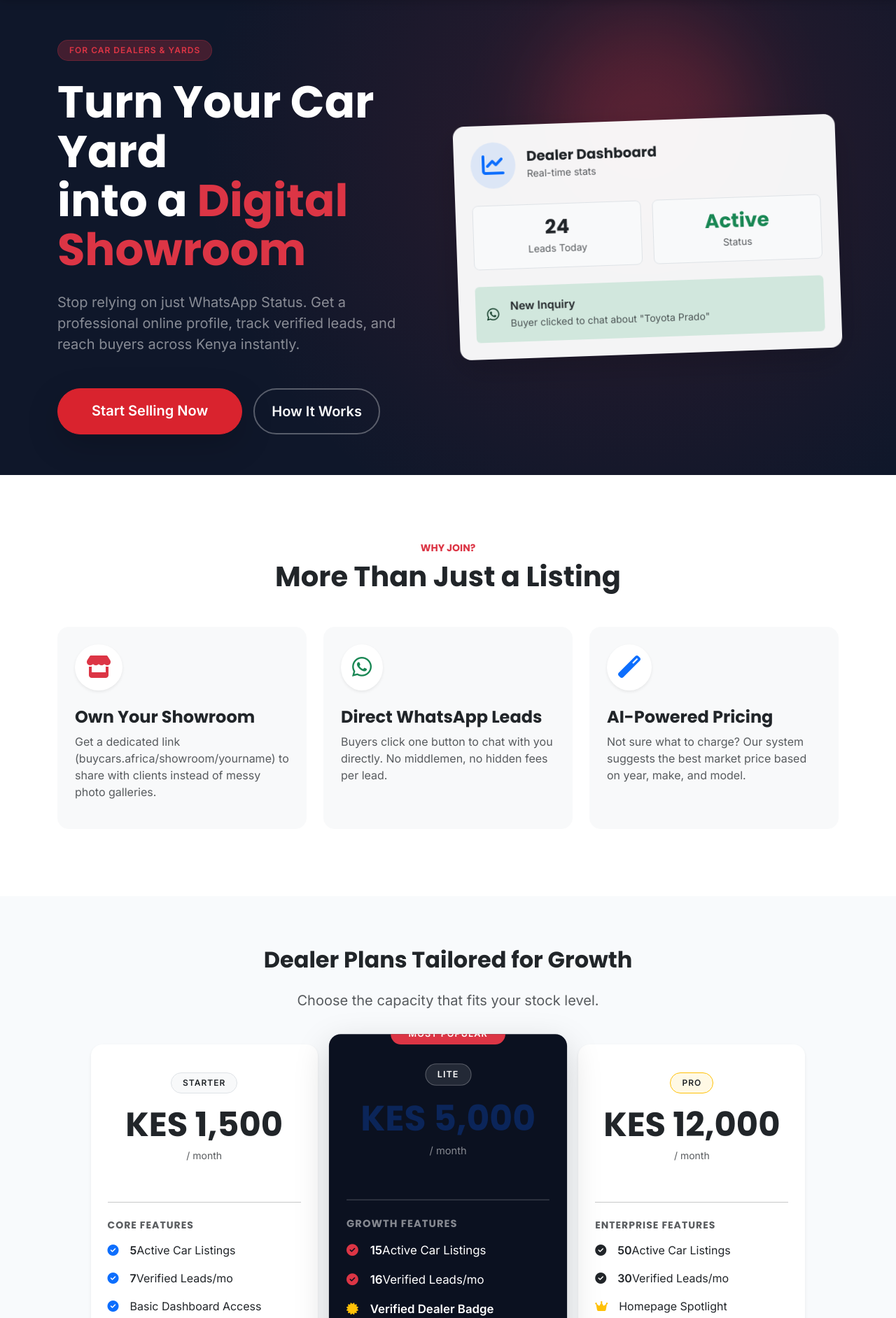
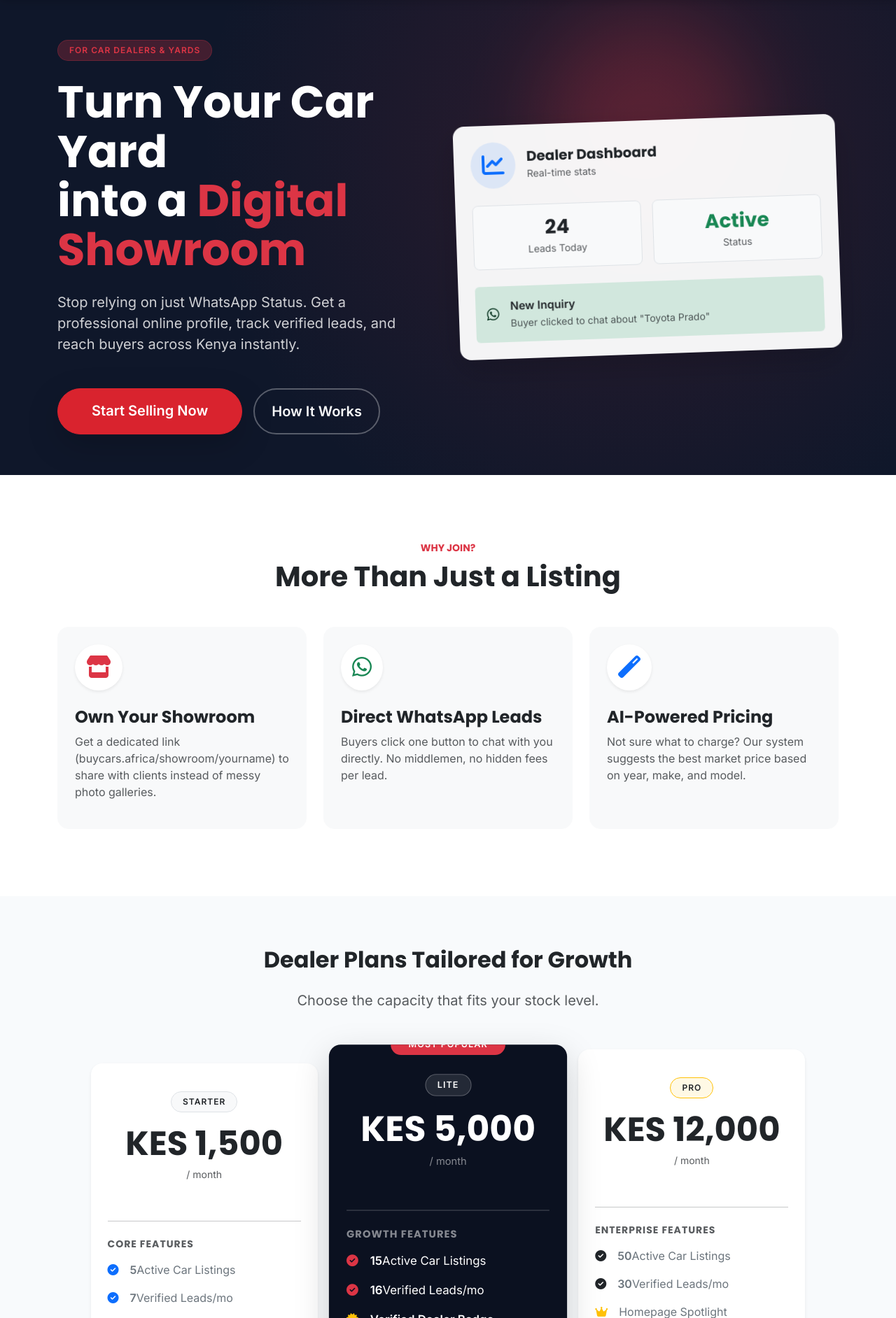
Before and after one commit to kelvinketer/buycars-africa, a Django app: page /sell/ in a window 1280 px wide. Shown: the part 85-1969 px from the top of the page at 70% size. Run offline with Django 5.2, Linux system fonts and the light colour scheme.

Commit message:
UI: Fix Middle Pricing Card visibility and Badge position

```diff
--- a/templates/saas/sell.html
+++ b/templates/saas/sell.html
@@ -16,12 +16,12 @@
                     FOR CAR DEALERS & YARDS
                 </span>
 
-                <h1 class="display-3 fw-bold mb-4 text-white" style="line-height: 1.1;">
+                <h1 class="display-3 fw-bold mb-4" style="color: #ffffff !important; line-height: 1.1;">
                     Turn Your Car Yard <br>
                     into a <span class="text-danger">Digital Showroom</span>
                 </h1>
 
-                <p class="lead text-white-50 mb-5 pe-lg-5 fs-5">
+                <p class="lead mb-5 pe-lg-5 fs-5" style="color: rgba(255,255,255,0.8) !important;">
                     Stop relying on just WhatsApp Status. Get a professional online profile, track verified leads, and reach buyers across Kenya instantly.
                 </p>
 
@@ -130,7 +130,7 @@
 
                 <div class="row g-4 justify-content-center align-items-center">
 
-                    <div class="col-md-4">
+                    <div class="col-lg-4 col-md-6">
                         <div class="card border-0 shadow-sm p-4 rounded-4 bg-white h-100 position-relative">
                             <div class="py-3">
                                 <span class="badge bg-light text-dark border px-3 py-2 rounded-pill text-uppercase small fw-bold ls-1 mb-3">Starter</span>
@@ -140,12 +140,11 @@
                             <hr class="opacity-10 my-4">
                             <div class="text-start">
                                 <h6 class="fw-bold text-uppercase small text-muted mb-3 ls-1">Core Features</h6>
-                                <ul class="list-unstyled">
+                                <ul class="list-unstyled text-secondary">
                                     <li class="mb-3 d-flex align-items-center"><i class="fas fa-check-circle text-primary me-3"></i> <strong>5</strong> Active Car Listings</li>
                                     <li class="mb-3 d-flex align-items-center"><i class="fas fa-check-circle text-primary me-3"></i> <strong>7</strong> Verified Leads/mo</li>
                                     <li class="mb-3 d-flex align-items-center"><i class="fas fa-check-circle text-primary me-3"></i> Basic Dashboard Access</li>
                                     <li class="mb-3 d-flex align-items-center"><i class="fab fa-whatsapp text-success me-3 fa-lg"></i> Direct WhatsApp Integration</li>
-                                    <li class="mb-3 d-flex align-items-center text-muted opacity-50"><i class="fas fa-times-circle me-3"></i> Verified Dealer Badge</li>
                                 </ul>
                             </div>
                             <div class="mt-4">
@@ -154,18 +153,23 @@
                         </div>
                     </div>
 
-                    <div class="col-md-4">
-                        <div class="card border-0 shadow-lg p-4 rounded-4 text-white h-100 position-relative" style="background-color: #0b1120; transform: scale(1.05); z-index: 2;">
-                            <span class="position-absolute top-0 start-50 translate-middle badge rounded-pill bg-danger px-4 py-2 fw-bold ls-1">MOST POPULAR</span>
+                    <div class="col-lg-4 col-md-6">
+                        <div class="card border-0 shadow-lg p-4 rounded-4 position-relative" style="background-color: #0b1120; transform: scale(1.05); z-index: 2; margin-top: 15px;">
+
+                            <span class="position-absolute start-50 translate-middle badge rounded-pill bg-danger px-4 py-2 fw-bold ls-1"
+                                  style="top: 0; z-index: 10;">
+                                MOST POPULAR
+                            </span>
+
                             <div class="py-3">
                                 <span class="badge bg-white bg-opacity-10 text-white border border-white border-opacity-25 px-3 py-2 rounded-pill text-uppercase small fw-bold ls-1 mb-3">Lite</span>
-                                <h2 class="fw-bold display-5 mb-1">KES 5,000</h2>
+                                <h2 class="fw-bold display-5 mb-1 text-white">KES 5,000</h2>
                                 <p class="text-white-50 small">/ month</p>
                             </div>
                             <hr class="opacity-25 my-4 border-white">
                             <div class="text-start">
                                 <h6 class="fw-bold text-uppercase small text-white-50 mb-3 ls-1">Growth Features</h6>
-                                <ul class="list-unstyled">
+                                <ul class="list-unstyled text-white">
                                     <li class="mb-3 d-flex align-items-center"><i class="fas fa-check-circle text-danger me-3"></i> <strong>15</strong> Active Car Listings</li>
                                     <li class="mb-3 d-flex align-items-center"><i class="fas fa-check-circle text-danger me-3"></i> <strong>16</strong> Verified Leads/mo</li>
                                     <li class="mb-3 d-flex align-items-center"><i class="fas fa-certificate text-warning me-3"></i> <strong>Verified Dealer Badge</strong></li>
@@ -179,7 +183,7 @@
                         </div>
                     </div>
 
-                    <div class="col-md-4">
+                    <div class="col-lg-4 col-md-6">
                         <div class="card border-0 shadow-sm p-4 rounded-4 bg-white h-100 position-relative">
                              <div class="py-3">
                                 <span class="badge bg-warning bg-opacity-10 text-dark border border-warning px-3 py-2 rounded-pill text-uppercase small fw-bold ls-1 mb-3">Pro</span>
@@ -189,7 +193,7 @@
                             <hr class="opacity-10 my-4">
                             <div class="text-start">
                                 <h6 class="fw-bold text-uppercase small text-muted mb-3 ls-1">Enterprise Features</h6>
-                                <ul class="list-unstyled">
+                                <ul class="list-unstyled text-secondary">
                                     <li class="mb-3 d-flex align-items-center"><i class="fas fa-check-circle text-dark me-3"></i> <strong>50</strong> Active Car Listings</li>
                                     <li class="mb-3 d-flex align-items-center"><i class="fas fa-check-circle text-dark me-3"></i> <strong>30</strong> Verified Leads/mo</li>
                                     <li class="mb-3 d-flex align-items-center"><i class="fas fa-crown text-warning me-3"></i> Homepage Spotlight</li>
```
